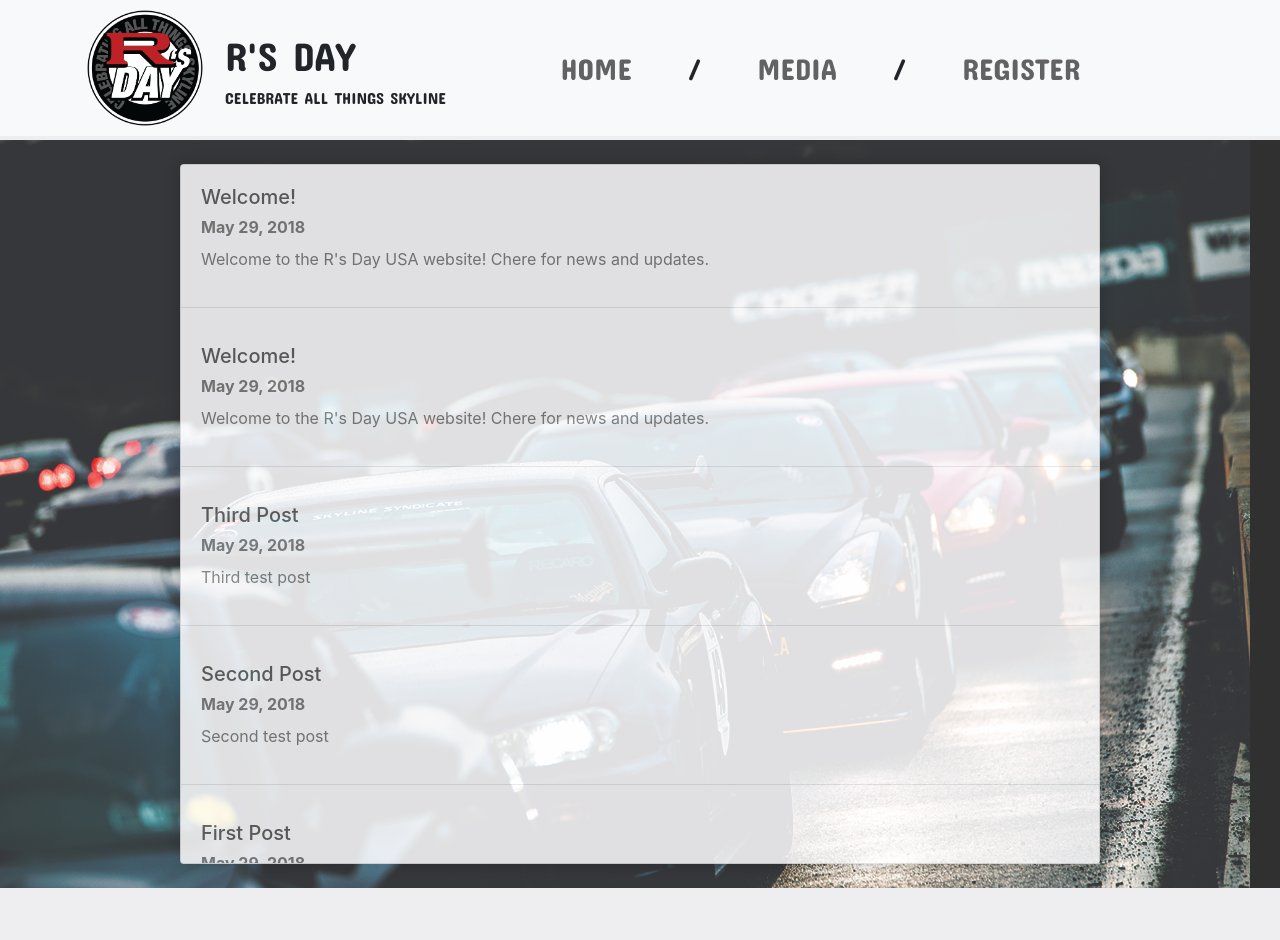
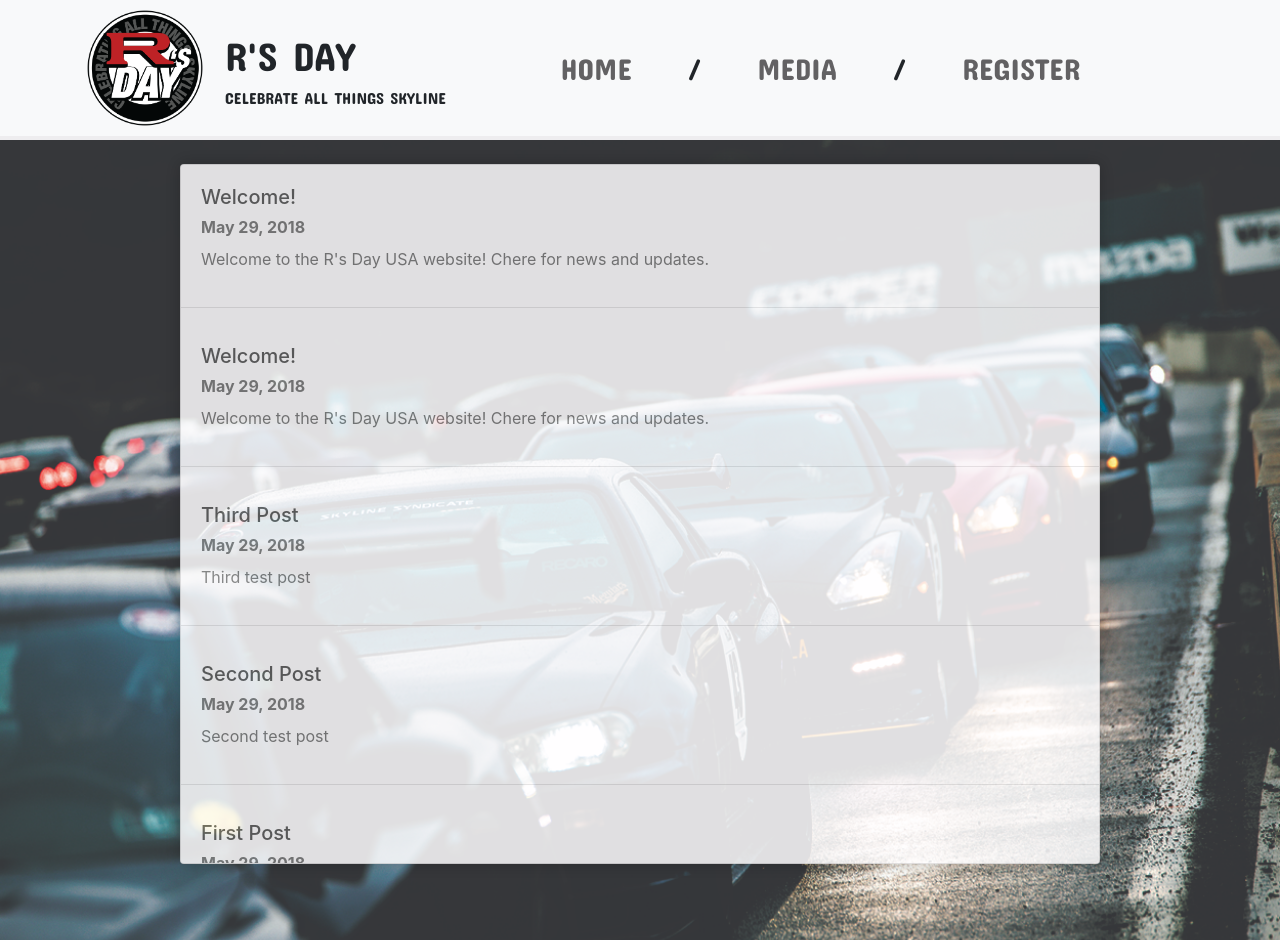
Before and after one commit to phong94/jack-yi-project, an Angular app: page / in a window 1280 px wide. Before the commit the page ends 888 px from the top, so only its background shows below. Built offline with nearby package versions, Linux system fonts and the light colour scheme.

Commit message:
fix picture on page

```diff
--- a/src/app/app.component.scss
+++ b/src/app/app.component.scss
@@ -5,8 +5,13 @@
 
 .main {
   background-image: url("../assets/backgroundRsday.jpg");
+  height: 100%;
+
+  // Center and scale image nicely
+  background-position: center;
   background-repeat: no-repeat;
-  background-color: rgba(0, 0, 0, 0.795);
+  background-size: cover;
+  // background-color: rgba(0, 0, 0, 0.795);
   margin-top: 140px; // make space for the fixed navbar
 }
 
--- a/src/app/media/media.component.html
+++ b/src/app/media/media.component.html
@@ -51,14 +51,4 @@
 			</div>
 		</div>
   </div>
-  <div class="col-md-4">
-		<div class="card">
-			<div class="card-block">
-				<a href="https://photos.app.goo.gl/aR6MPAGNrUP44jUo2" target="_blank"><img [src]="logo" class="logo"></a>
-			</div>
-			<div class="card-footer text-center">
-				<small class="text-muted">R's Day Laguna Seca</small>
-			</div>
-		</div>
-	</div>
 </div>
--- a/src/styles.css
+++ b/src/styles.css
@@ -4,5 +4,10 @@
 
 body {
   background-color: #EEEDEF !important;
+  height: 100%;
   /* font-family: 'Concert One', sans-serif !important; */
 }
+
+html {
+  height: 100%;
+}
```
